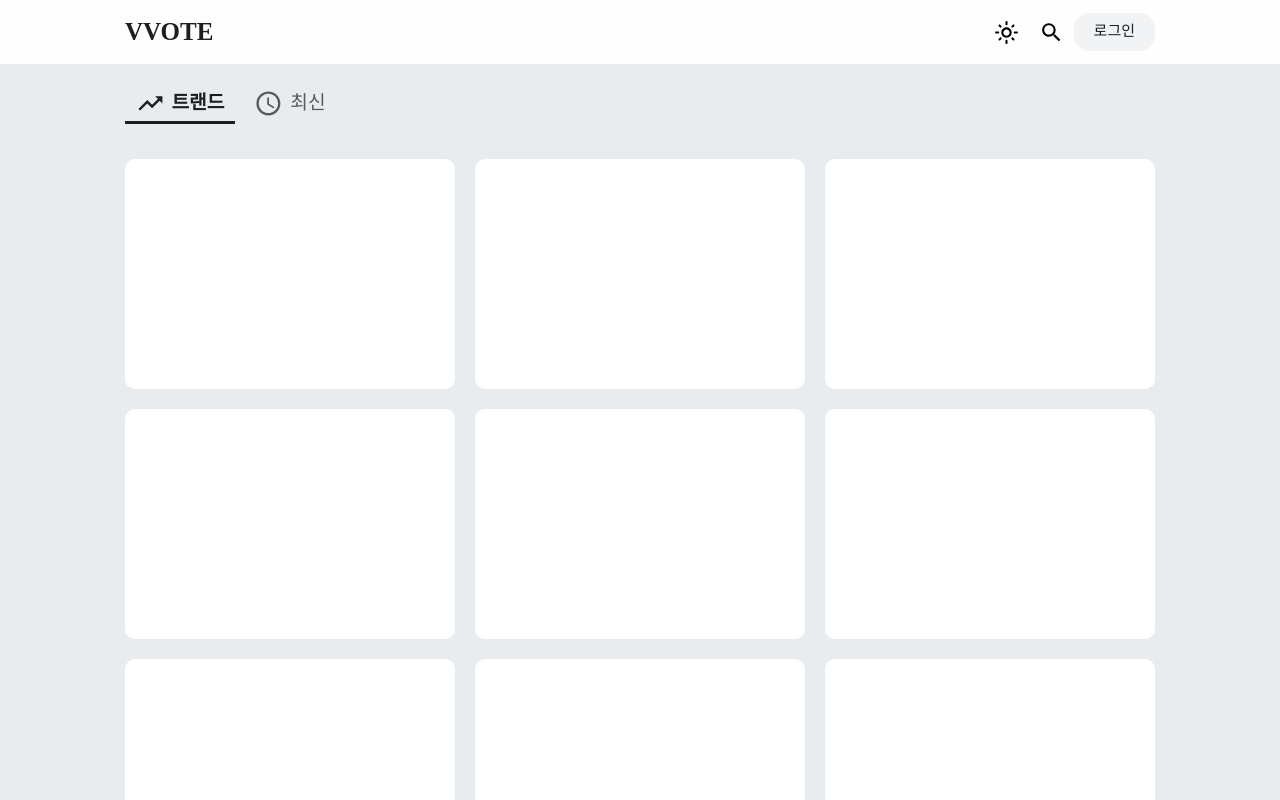
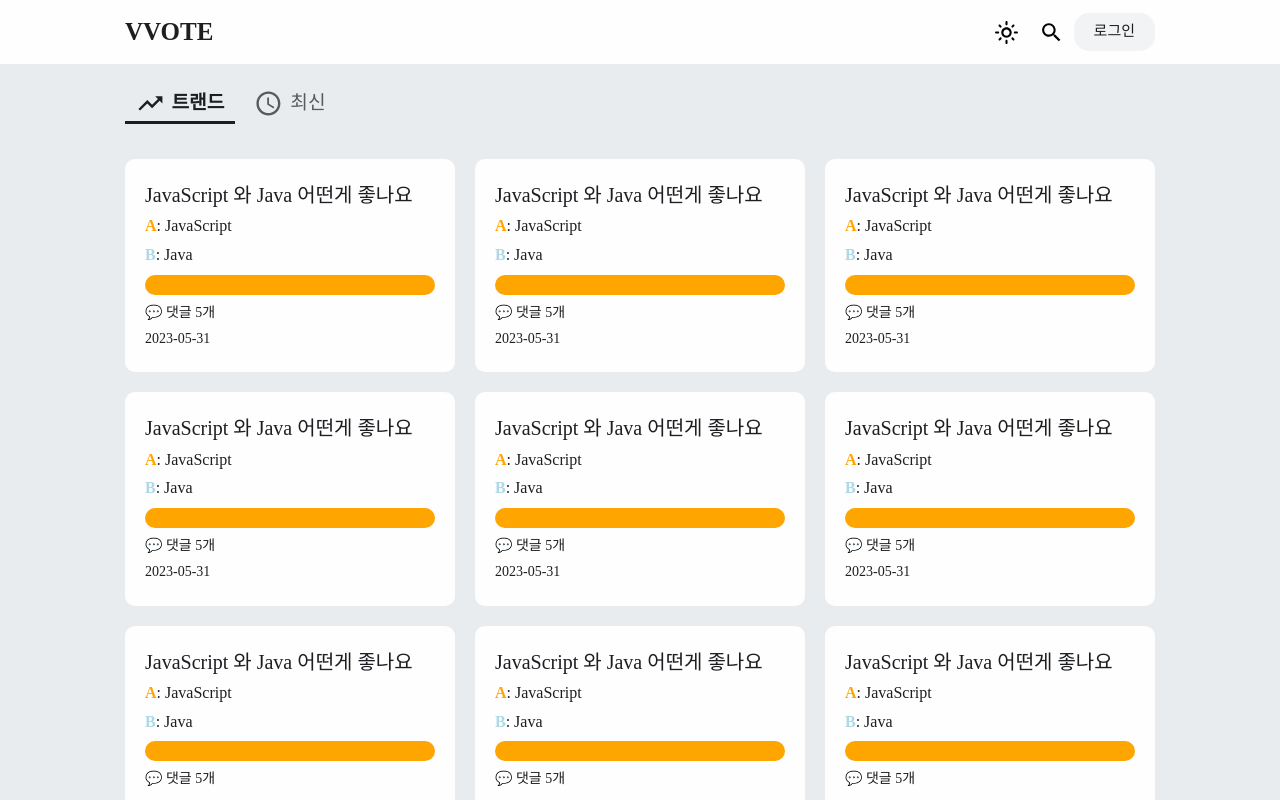
Before and after one commit to yoonseooo71/VVOTE, a React (Create React App) app: page / in a window 1280 px wide. Shown: the top 800 px of the page. Built offline with nearby package versions, Linux system fonts and the light colour scheme; no server answers.

Commit message:
poublish post style

```diff
--- a/src/components/Post.tsx
+++ b/src/components/Post.tsx
@@ -3,15 +3,22 @@ import { styled } from "styled-components"
 const Post = ()=>{
   return (
     <Wrapper>
-
+      <PostContainer>
+        <Title>JavaScript 와 Java 어떤게 좋나요</Title>
+        <PostOption color="orange"><span>A</span>: JavaScript</PostOption>
+        <PostOption color="lightblue"><span>B</span>: Java</PostOption>
+        <Graph></Graph>
+        <Text fontSize="14px">💬 댓글 5개</Text>
+        <Text fontSize="14px">2023-05-31</Text>
+      </PostContainer>
     </Wrapper>
   )
 }
 
 const Wrapper = styled.div`
   width: 350px;
-  height: 250px;
-  background-color: white;
+  aspect-ratio: 3/2;
+  background-color: ${({theme})=>theme.colors.post};
   padding: 10px;
   background-clip: content-box;
   border-radius: 20px;
@@ -23,5 +30,38 @@ const Wrapper = styled.div`
     flex: 0 0 100% ;
   }
 `
+const PostContainer = styled.div`
+  width: 100%;
+  height: 100%;
+  padding: 20px;
+  display: flex;
+  flex-direction: column;
+  justify-content:space-around;
+  align-items: flex-start;
 
+`
+const Text = styled.div<{fontSize:string}>`
+  font-size: ${({fontSize})=>fontSize};
+  color: ${({theme})=>theme.colors.font} ;
+`
+const Title = styled.div`
+  font-size: 20px;
+  color: ${({theme})=>theme.colors.font} ;
+`
+
+const PostOption = styled.div<{color:string}>`
+  font-size: 16px;
+  color: ${({theme})=>theme.colors.font} ;
+  span {
+    color: ${({color})=>color};
+    font-weight: bold;
+  }
+`
+const Graph = styled.div`
+  width: 100%;
+  height: 20px;
+  background-color: orange;
+  border-radius: 10px;
+  align-self: center;
+`
 export default Post ;
--- a/src/routes/Trend.tsx
+++ b/src/routes/Trend.tsx
@@ -4,7 +4,6 @@ import Post from "../components/Post";
 const Trend = ()=>{
   return (
     <Wrapper>
-      <Post/>
       <Post/>
       <Post/>
       <Post/>
--- a/src/style/theme.ts
+++ b/src/style/theme.ts
@@ -18,6 +18,7 @@ const theme: Theme = {
         subBackground: "#FEFEFE",
         loginForm: "#F1F3F5",
         icon: "black",
+        post: "#FEFEFE",
       },
     },
     dark: {
@@ -27,6 +28,7 @@ const theme: Theme = {
         subBackground: "#242526",
         loginForm: "#090A11",
         icon: "white",
+        post: "#242526",
       }
     }
 };
```
